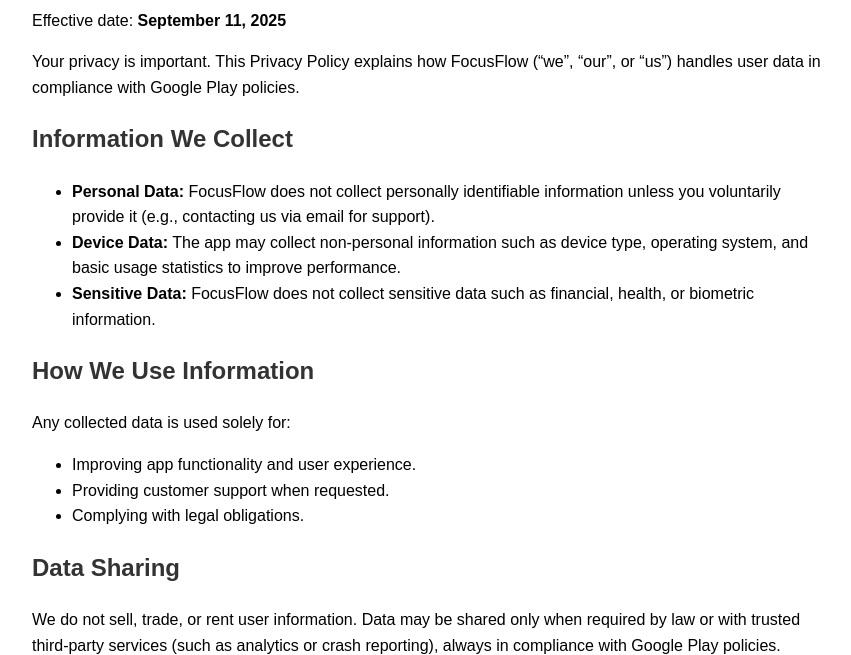
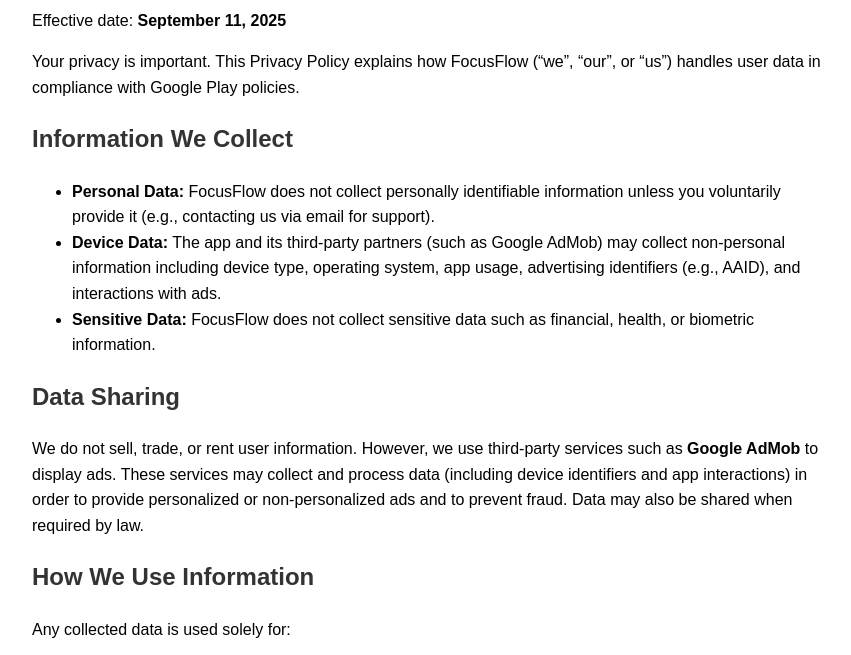
Before and after one commit to dreccandevelopment/privacy-policy, a plain HTML site: page index.html in a window 1280 px wide. Shown: the part 105-760 px from the top of the page, without its empty margins (208-1059 px from the left). Drawn offline with Linux system fonts and the light colour scheme.

Commit message:
Update index.html

```diff
--- a/index.html
+++ b/index.html
@@ -15,12 +15,16 @@
 
   <p>Your privacy is important. This Privacy Policy explains how FocusFlow (“we”, “our”, or “us”) handles user data in compliance with Google Play policies.</p>
 
-  <h2>Information We Collect</h2>
-  <ul>
-    <li><strong>Personal Data:</strong> FocusFlow does not collect personally identifiable information unless you voluntarily provide it (e.g., contacting us via email for support).</li>
-    <li><strong>Device Data:</strong> The app may collect non-personal information such as device type, operating system, and basic usage statistics to improve performance.</li>
-    <li><strong>Sensitive Data:</strong> FocusFlow does not collect sensitive data such as financial, health, or biometric information.</li>
-  </ul>
+ <h2>Information We Collect</h2>
+<ul>
+  <li><strong>Personal Data:</strong> FocusFlow does not collect personally identifiable information unless you voluntarily provide it (e.g., contacting us via email for support).</li>
+  <li><strong>Device Data:</strong> The app and its third-party partners (such as Google AdMob) may collect non-personal information including device type, operating system, app usage, advertising identifiers (e.g., AAID), and interactions with ads.</li>
+  <li><strong>Sensitive Data:</strong> FocusFlow does not collect sensitive data such as financial, health, or biometric information.</li>
+</ul>
+
+<h2>Data Sharing</h2>
+<p>We do not sell, trade, or rent user information. However, we use third-party services such as <strong>Google AdMob</strong> to display ads. These services may collect and process data (including device identifiers and app interactions) in order to provide personalized or non-personalized ads and to prevent fraud. Data may also be shared when required by law.</p>
+
 
   <h2>How We Use Information</h2>
   <p>Any collected data is used solely for:</p>
```
